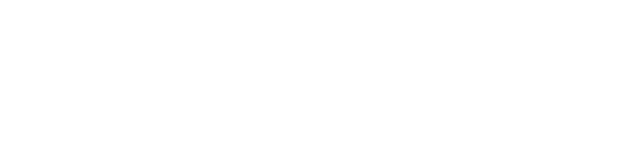
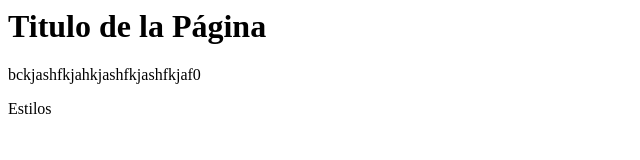
Before and after one commit to gbalabarca/practicando, a plain HTML site: page cliente.html in a window 1280 px wide. Shown: the whole page, without its empty margins (0-640 px from the left). Drawn offline with Linux system fonts and the light colour scheme.

Commit message:
Update cliente.html

```diff
--- a/cliente.html
+++ b/cliente.html
@@ -2,6 +2,12 @@
 <head>
 </head>
 
+  <h1>Titulo de la Página</h1>
+
+  <p>bckjashfkjahkjashfkjashfkjaf0</p>
+
+  <span>Estilos</span>
+
 <body>
 </body>
 </html>
```
